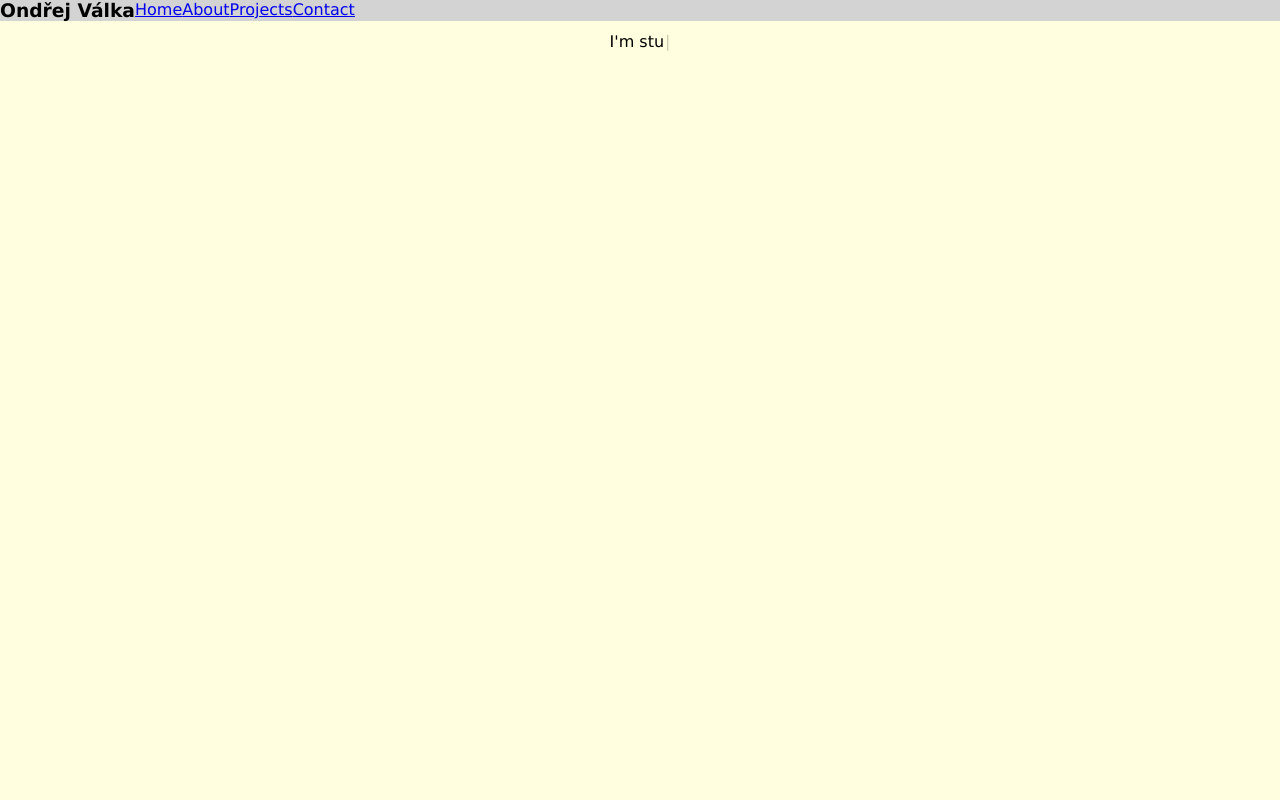
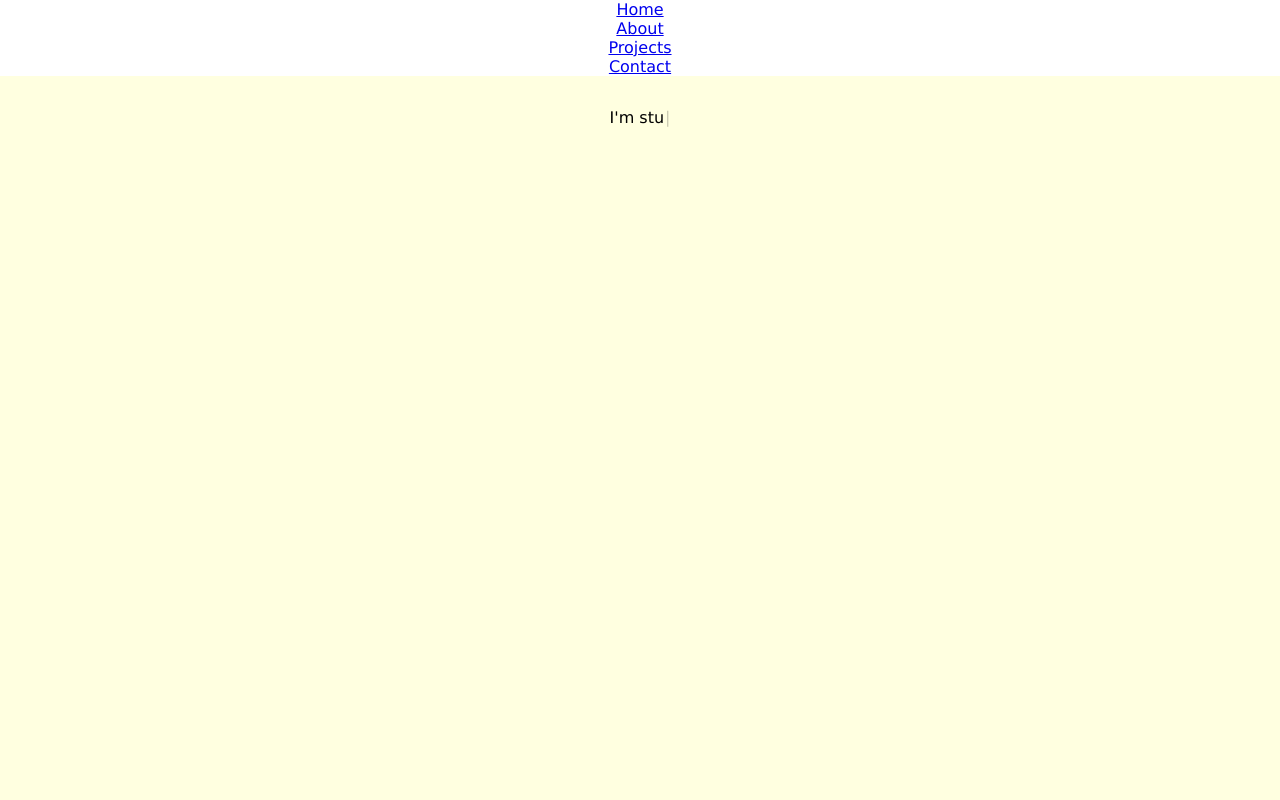
Before and after one commit to valkaond/portfolio, a React (Create React App) app: page / in a window 1280 px wide. Shown: the top 800 px of the page. Built offline with nearby package versions, Linux system fonts and the light colour scheme.

Commit message:
Menu rework

```diff
--- a/src/components/Menu.js
+++ b/src/components/Menu.js
@@ -2,30 +2,16 @@ import "../App.css";
 import { useState } from "react"
 
 function Menu(){
-    const [select, setSelect] = useState(0)
     return (
-        <div id="menu">
-            <div>
-                <h3>
-                    Ondřej Válka
-                </h3>
+        <div>
+            <div className="menu">
+                <ul>
+                    <li><a href="/#">Home</a></li>
+                    <li><a href="/#about">About</a></li>
+                    <li><a href="/#projects">Projects</a></li>
+                    <li><a href="/#contact">Contact</a></li>
+                </ul>
             </div>
-            <p
-                onClick={()=>setSelect(0)}>
-                <a href="/#">Home</a>
-            </p>
-            <p
-                onClick={()=>setSelect(1)}>
-                <a href="#about">About</a>
-            </p>
-            <p
-                onClick={()=>setSelect(2)}>
-                <a href="#projects">Projects</a>
-            </p>
-            <p
-                onClick={()=>setSelect(3)}>
-                <a href="#contact">Contact</a>
-            </p>
         </div>
     )
 }
```
